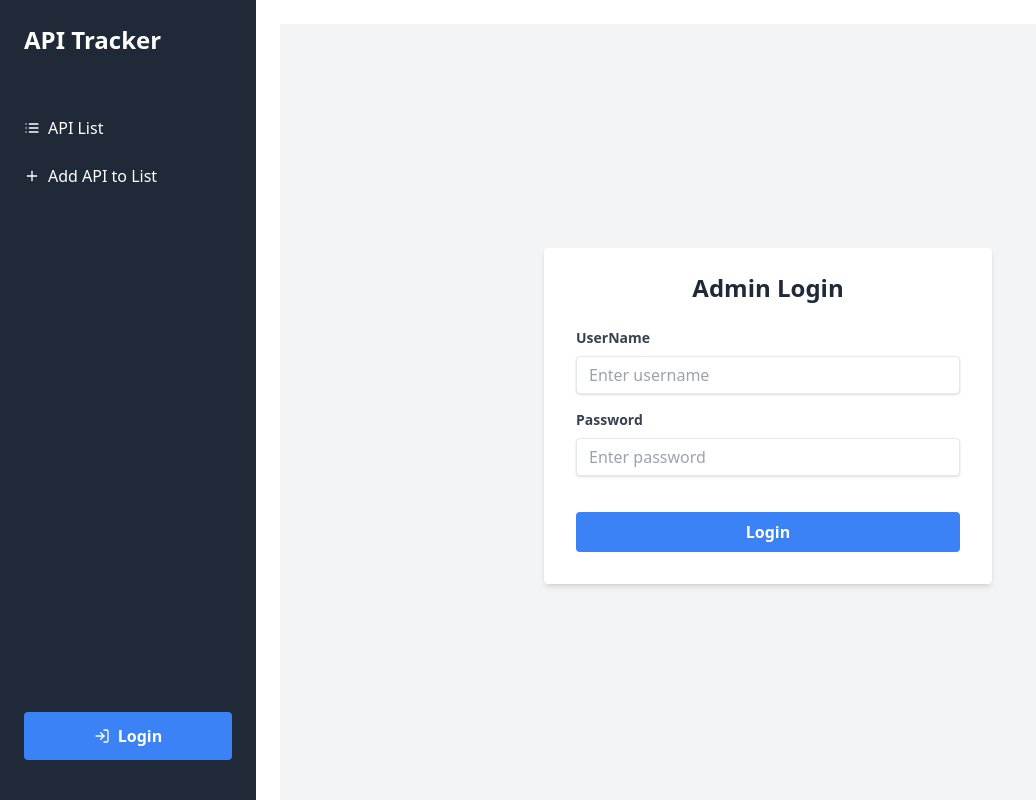
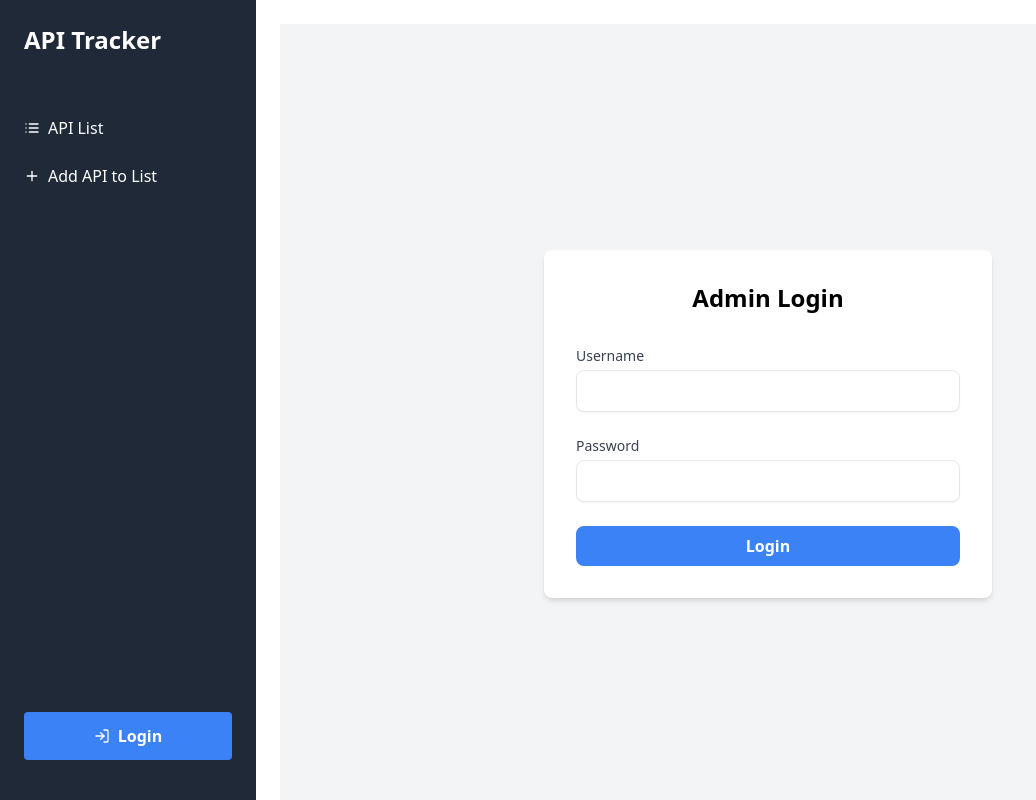
Before and after one commit to altyon-get/cnext-apitracker-frontend, a React (Create React App) app: page /login in a window 1280 px wide. Shown: the whole page, without its empty margins (0-1036 px from the left). Built offline with nearby package versions, Linux system fonts and the light colour scheme.

Commit message:
adminlogin

```diff
--- a/src/pages/Login.js
+++ b/src/pages/Login.js
@@ -1,92 +1,16 @@
-// import React, { useState } from 'react';
-// import axios from 'axios';
-// import { useNavigate } from 'react-router-dom';
-// import { useAuth } from '../components/AuthenticationContext'; // Import useAuth hook
-
-// const Login = () => {
-//   const [username, setUsername] = useState('');
-//   const [password, setPassword] = useState('');
-//   const navigate = useNavigate();
-//   const { login } = useAuth(); // Use login method from auth context
-
-//   const handleLogin = async (e) => {
-//     e.preventDefault();
-//     try {
-//       const response = await axios.post('http://127.0.0.1:8000/login/', new URLSearchParams({
-//         username,
-//         password
-//       }), {
-//         headers: {
-//           'Content-Type': 'application/x-www-form-urlencoded',
-//         },
-//       });
-//       const token = response.data.token;
-//       localStorage.setItem('token', token);
-//       login(username, token); // Store user info (optional) and token in context
-//       navigate('/api-list');
-//     } catch (error) {
-//       console.error('Login error:', error);
-//       // Handle login error (show toast message, etc.)
-//     }
-//   };
-
-//   return (
-//     <div className="flex justify-center items-center h-screen">
-//       <form onSubmit={handleLogin} className="bg-white shadow-md rounded px-8 pt-6 pb-8 mb-4 w-1/3">
-//         <h2 className="text-2xl font-bold mb-6 text-center">Login</h2>
-//         <div className="mb-4">
-//           <label className="block text-gray-700 text-sm font-bold mb-2" htmlFor="username">
-//             Username
-//           </label>
-//           <input
-//             className="shadow appearance-none border rounded w-full py-2 px-3 text-gray-700 leading-tight focus:outline-none focus:shadow-outline"
-//             id="username"
-//             type="text"
-//             placeholder="Username"
-//             value={username}
-//             onChange={(e) => setUsername(e.target.value)}
-//           />
-//         </div>
-//         <div className="mb-6">
-//           <label className="block text-gray-700 text-sm font-bold mb-2" htmlFor="password">
-//             Password
-//           </label>
-//           <input
-//             className="shadow appearance-none border rounded w-full py-2 px-3 text-gray-700 leading-tight focus:outline-none focus:shadow-outline"
-//             id="password"
-//             type="password"
-//             placeholder="Password"
-//             value={password}
-//             onChange={(e) => setPassword(e.target.value)}
-//           />
-//         </div>
-//         <div className="flex items-center justify-between">
-//           <button
-//             className="bg-blue-500 hover:bg-blue-700 text-white font-bold py-2 px-4 rounded focus:outline-none focus:shadow-outline"
-//             type="submit"
-//           >
-//             Sign In
-//           </button>
-//         </div>
-//       </form>
-//     </div>
-//   );
-// };
-
-// export default Login;
 import React, { useState } from "react";
-import { useDispatch, useSelector } from "react-redux";
+import { useDispatch } from "react-redux";
 import { adminLogin } from "../redux/slices/adminSlice";
 import { useNavigate } from "react-router-dom";
 
 const Login = () => {
-  const [username, setUserName] = useState("");
+  const [username, setUsername] = useState("");
   const [password, setPassword] = useState("");
   const [error, setError] = useState("");
+  const [loading, setLoading] = useState(false);
 
   const dispatch = useDispatch();
   const navigate = useNavigate();
-  // const { loading, error: loginError } = useSelector((state) => state.admin);
 
   const handleFormSubmit = async (e) => {
     e.preventDefault();
@@ -95,78 +19,63 @@ const Login = () => {
       setError("Please fill in all fields.");
       return;
     }
-
+    setLoading(true);
     try {
       const res = await dispatch(adminLogin({ username, password })).unwrap();
       if (res?.status === 200) {
         navigate("/api-list");
       }
     } catch (err) {
-      setError(err.message || "An error occurred during login.");
+      // console.error(err);
+      setError(err || "An error occurred during login.");
+    } finally {
+      setLoading(false);
     }
   };
 
   return (
-    <div className="flex justify-center items-center min-h-screen bg-gray-100">
-      <div className="w-full max-w-md">
-        <form
-          onSubmit={handleFormSubmit}
-          className="bg-white shadow-md rounded px-8 pt-6 pb-8 mb-4"
-        >
-          <h2 className="text-2xl font-bold mb-6 text-center text-gray-800">
-            Admin Login
-          </h2>
-          <div className="mb-4">
-            <label
-              className="block text-gray-700 text-sm font-bold mb-2"
-              htmlFor="username"
-            >
-              UserName
+    <div className="flex items-center justify-center min-h-screen bg-gray-100">
+      <div className="w-full max-w-md p-8 space-y-8 bg-white rounded-lg shadow-md">
+        <h2 className="text-2xl font-bold text-center">Admin Login</h2>
+        <form className="space-y-6" onSubmit={handleFormSubmit}>
+          <div>
+            <label className="block text-sm font-medium text-gray-700">
+              Username
             </label>
             <input
-              className="shadow appearance-none border rounded w-full py-2 px-3 text-gray-700 leading-tight focus:outline-none focus:shadow-outline"
-              id="text"
               type="text"
-              placeholder="Enter username"
               value={username}
-              onChange={(e) => setUserName(e.target.value)}
+              onChange={(e) => setUsername(e.target.value)}
               required
+              className="w-full px-3 py-2 mt-1 border rounded-lg shadow-sm focus:outline-none focus:ring-2 focus:ring-blue-500 focus:border-blue-500"
             />
           </div>
-          <div className="mb-6">
-            <label
-              className="block text-gray-700 text-sm font-bold mb-2"
-              htmlFor="password"
-            >
+          <div>
+            <label className="block text-sm font-medium text-gray-700">
               Password
             </label>
             <input
-              className="shadow appearance-none border rounded w-full py-2 px-3 text-gray-700 mb-3 leading-tight focus:outline-none focus:shadow-outline"
-              id="password"
               type="password"
-              placeholder="Enter password"
               value={password}
               onChange={(e) => setPassword(e.target.value)}
               required
+              className="w-full px-3 py-2 mt-1 border rounded-lg shadow-sm focus:outline-none focus:ring-2 focus:ring-blue-500 focus:border-blue-500"
             />
           </div>
-          <div className="flex items-center justify-between">
+          {error && (
+            <div className="p-2 text-red-500 bg-red-100 rounded">{error}</div>
+          )}
+          <div>
             <button
-              className={`bg-blue-500 hover:bg-blue-700 text-white font-bold py-2 px-4 rounded focus:outline-none focus:shadow-outline w-full
-
-              `}
               type="submit"
-              // disabled={loading}
+              disabled={loading}
+              className={`w-full py-2 font-bold text-white rounded-lg ${
+                loading ? "bg-gray-400" : "bg-blue-500 hover:bg-blue-700"
+              } focus:outline-none focus:ring-2 focus:ring-blue-500 focus:ring-opacity-50`}
             >
-              {/* {loading ? "Logging in..." : "Login"} */}
-              Login
+              {loading ? "Logging in..." : "Login"}
             </button>
           </div>
-          {/* {(error || loginError) && (
-            <p className="text-red-500 text-xs italic mt-4">
-              {error || loginError}
-            </p>
-          )} */}
         </form>
       </div>
     </div>
```
